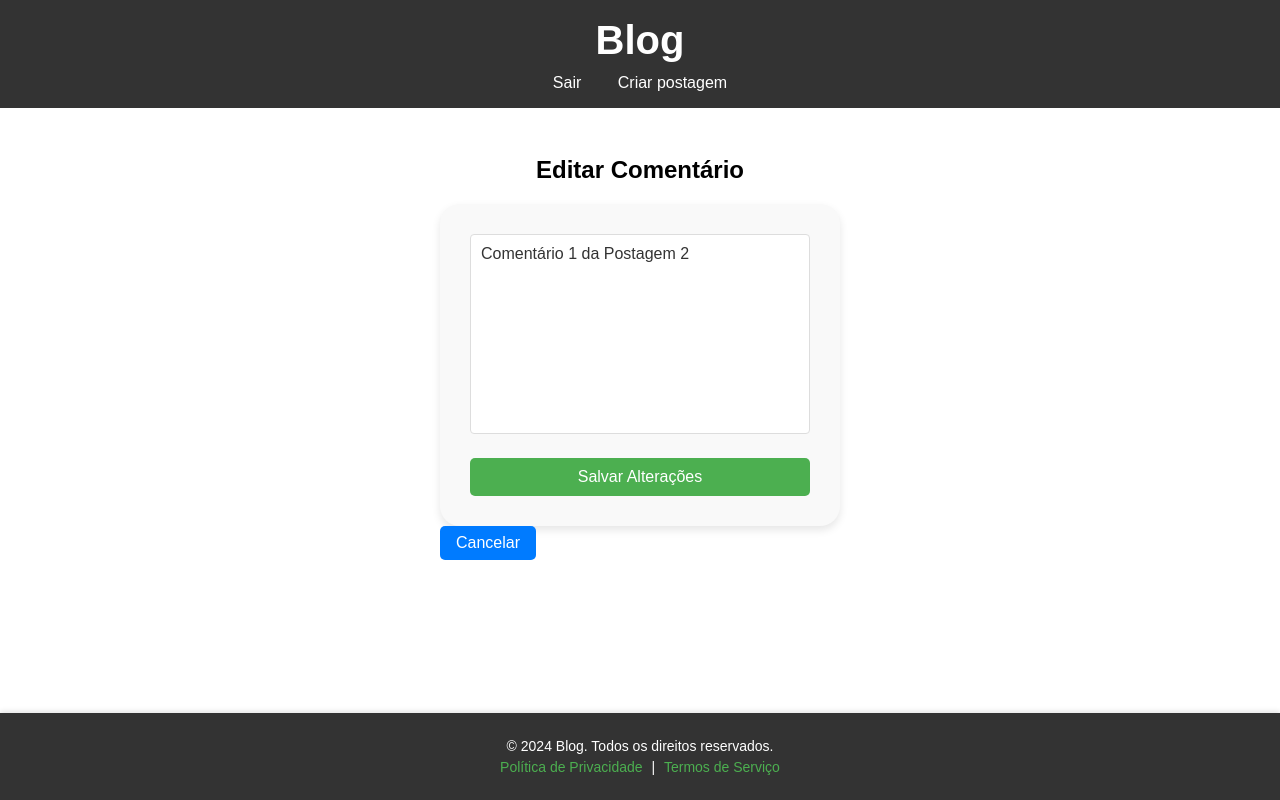
After one commit to KeilaWeb/Blog_Python_Flask, a Flask app: page /blog/editar_comentario/2 in a window 1280 px wide. The commit adds this page. Run offline with Flask 3, Linux system fonts and the light colour scheme; a user stored in the database is signed in; data comes from the database, SQL or seed files in the repository.

Commit message:
update comentarios

```diff
--- /dev/null
+++ b/templates/editar_comentario.html
@@ -0,0 +1,16 @@
+{% extends "base.html" %}
+
+{% block title %}Editar Comentário{% endblock %}
+
+{% block content %}
+<div class="editar-comentario-container">
+    <h1>Editar Comentário</h1>
+    <form method="POST">
+        <textarea name="conteudo" required>{{ comentario['conteudo'] }}</textarea>
+        <button type="submit" class="btn">Salvar Alterações</button>
+    </form>
+    <a href="{{ url_for('blog.detalhe_postagem', postagem_id=comentario['postagem_id']) }}" class="btn voltar">
+        Cancelar
+    </a>
+</div>
+{% endblock %}
```
Also changed, not shown: templates/detalhe_postagem.html (+5 -2 lines).
